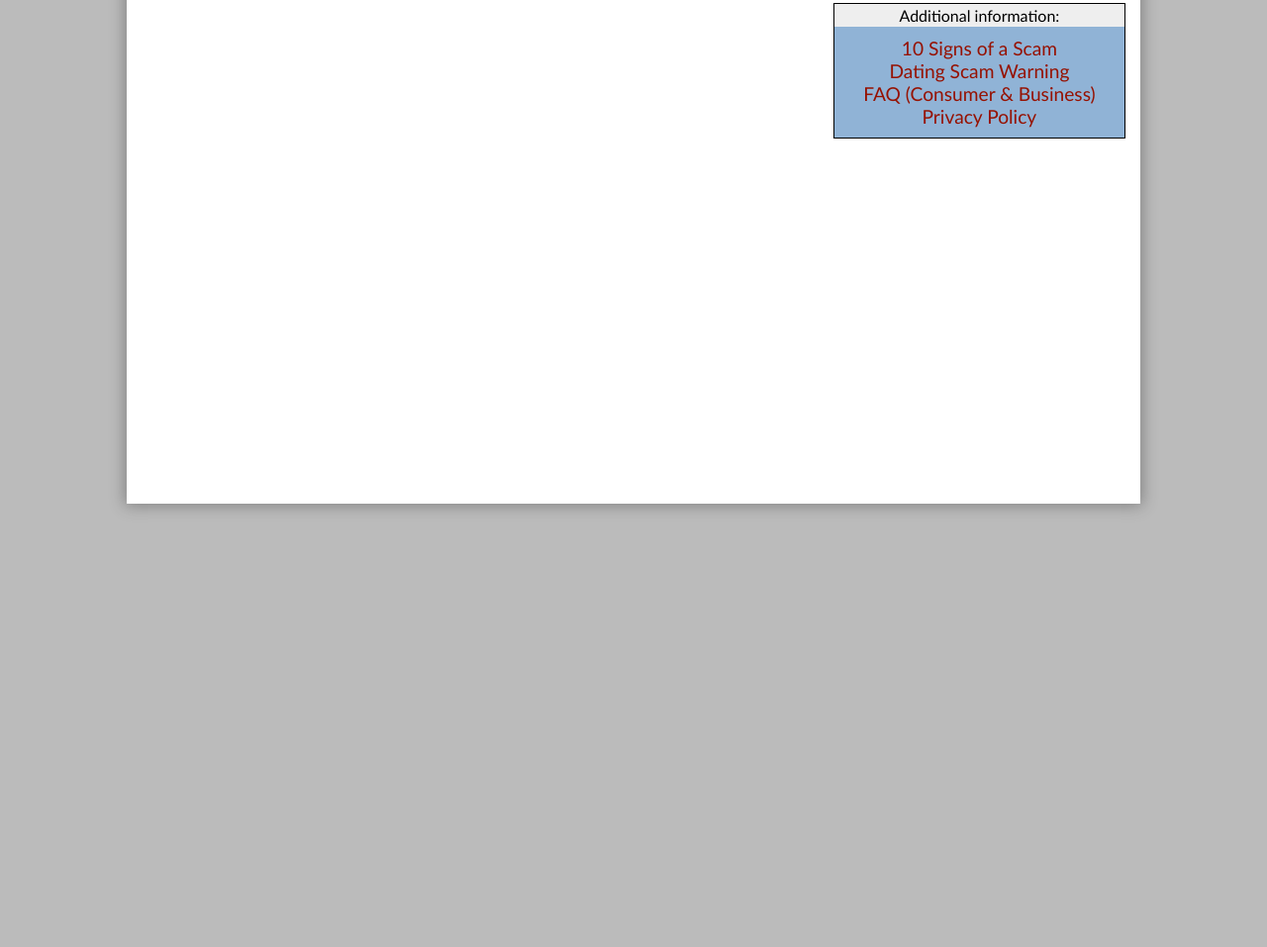
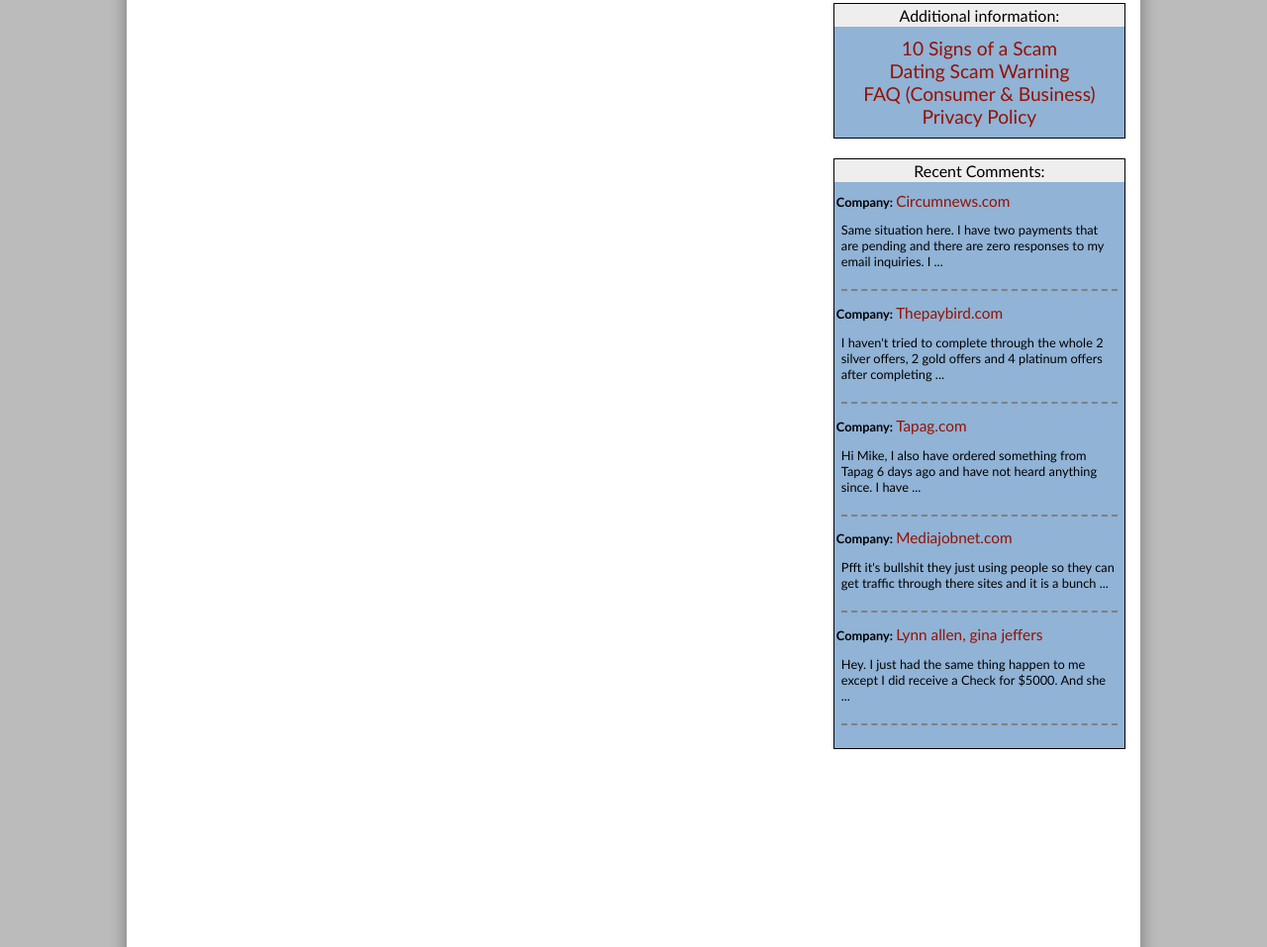
Before and after one commit to psr1919plus21/wb-tech-test, a plain HTML site: page index.html in a window 1280 px wide. Shown: the part 891-1848 px from the top of the page at 99% size. Before the commit the page ends 1464 px from the top, so only its background shows below. Drawn offline with Linux system fonts and the light colour scheme.

Commit message:
Added recent comments block

```diff
--- a/index.html
+++ b/index.html
@@ -111,6 +111,45 @@
 			</li>
 
 
+
+			<li>
+				<p class="top">Recent Comments: </p>
+				<div class="bottom-comments">
+				<b>Company: </b>
+				<a href="http://Circumnews.com"> Circumnews.com</a>
+				<p>
+					Same situation here. I have two payments that are pending and there are zero responses to my email inquiries. I ...
+				</p>
+
+				<b>Company: </b>
+				<a href="http://Thepaybird.com"> Thepaybird.com</a>
+				<p>
+					I haven't tried to complete through the whole 2 silver offers, 2 gold offers and 4 platinum offers after completing ...
+				</p>
+
+				<b>Company: </b>
+				<a href="http://Tapag.com">Tapag.com</a>
+				<p>
+					Hi Mike, I also have ordered something from Tapag 6 days ago and have not heard anything since. I have ...
+				</p>
+
+				<b>Company: </b>
+				<a href="http://Mediajobnet.com">Mediajobnet.com</a>
+				<p>
+					Pfft it's bullshit they just using people so they can get traffic through there sites and it is a bunch ...
+				</p>
+
+				<b>Company: </b>
+				<a href="http://www.scamguard.com/categories/online-scam/lynn-allen-gina-jefferson-gina-vines-wyatt/2202/service-based-scammers/">Lynn allen, gina jeffers</a>
+				<p>
+					Hey. I just had the same thing happen to me except I did receive a Check for $5000. And she ...
+				</p>
+
+
+				</div>
+			</li>
+
+
 		<ul>
 
 
--- a/less/main.less
+++ b/less/main.less
@@ -107,7 +107,7 @@
 	background: #fff;
 	box-shadow: 0 0 15px 2px rgba(0,0,0,.3);
 	margin: 0 10% 5% 10%;
-	height: 1400px;
+	height: 2000px;
 	width: 80%;
 
 }
@@ -457,6 +457,9 @@
 				}
 
 
+
+
+
 				ul{
 
 					margin: 0 30%;
@@ -477,6 +480,37 @@
 
 				}
 			}
+			.bottom-comments{
+
+				font-family: 'Calibri';
+				font-size: .8em;
+				margin: 0;
+				padding: 10px 2px 10px 2px ;
+				text-align: left;
+				background: rgba(71,128,187,.6);
+
+				p{
+					margin-left:  5px;
+					margin-right: 5px;
+					padding-bottom: 20px;
+					border-bottom: 2px dashed grey;
+				}
+
+				a{
+					display: inline;
+					font-size: 1.2em;
+					font-family: 'Calibri';
+					text-decoration: none;
+					color: rgba(150,17,1,1);
+					transition: .5s;
+					&:hover{
+						color: #000;
+						font-weight: bold;
+						border-bottom: 1px solid rgba(0,0,0,.3);
+						transition: .25s;
+					}
+				}
+			}
 		}
 	}
 
```
Also changed, not shown: css/main.css.
